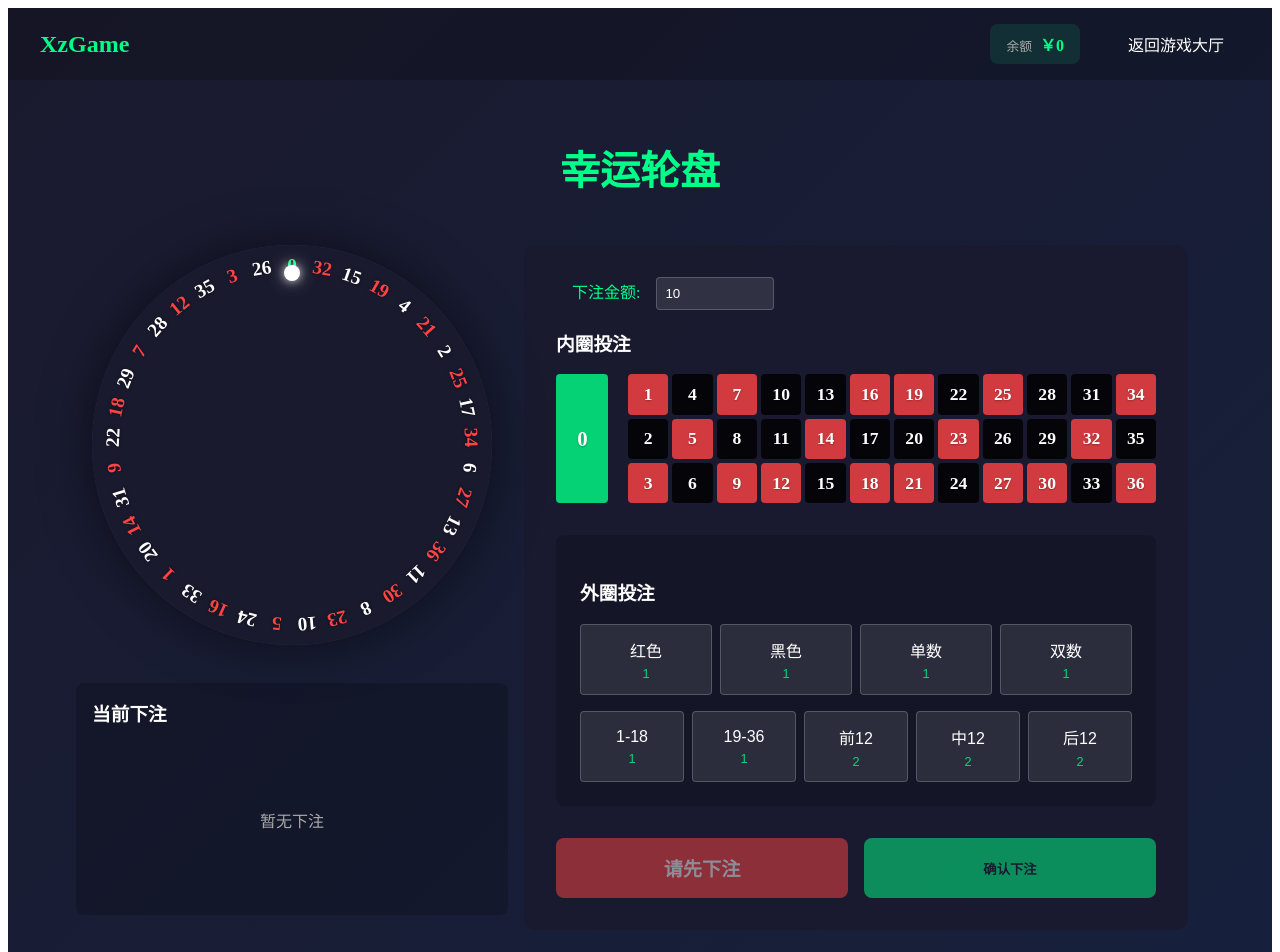
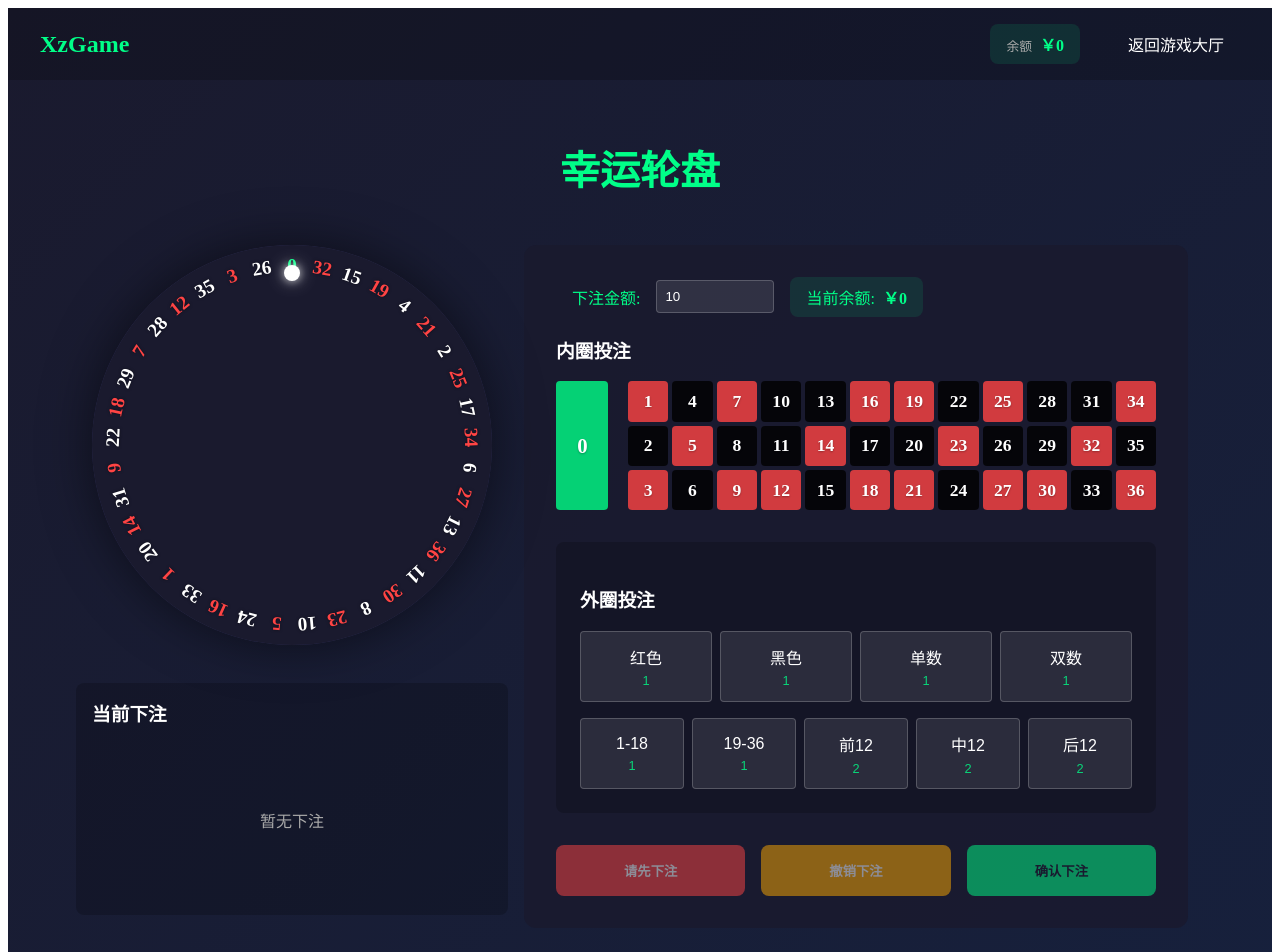
Before and after one commit to Monika18Y/casino, a Vue app: page /games/live/roulette in a window 1280 px wide. Shown: the top 952 px of the page. Built offline with nearby package versions, Linux system fonts and the light colour scheme; sample sign-in values are in the browser's storage.

Commit message:
新增撤注功能，优化视觉和用户体验

```diff
--- a/src/views/games/live/Roulette.vue
+++ b/src/views/games/live/Roulette.vue
@@ -73,6 +73,10 @@
               :max="userBalance"
               :disabled="isSpinning"
             >
+            <div class="current-balance">
+              <span>当前余额:</span>
+              <span class="balance-value">￥{{ userBalance }}</span>
+            </div>
           </div>
 
           <!-- 内圈投注 -->
@@ -152,6 +156,13 @@
               @click="spinWheel"
             >
               {{ isSpinning ? '旋转中...' : currentBets.length === 0 ? '请先下注' : '开始旋转' }}
+            </button>
+            <button
+              class="cancel-btn"
+              :disabled="isSpinning || currentBets.length === 0"
+              @click="cancelBets"
+            >
+              撤销下注
             </button>
             <button
               class="place-bet-btn"
@@ -496,6 +507,23 @@ export default {
       const allBets = [...this.outsideBetsRow1, ...this.outsideBetsRow2];
       const bet = allBets.find(b => b.type === type);
       return bet ? bet.name : type;
+    },
+    // 新增：撤销所有下注
+    cancelBets() {
+      if (this.isSpinning || this.currentBets.length === 0) return;
+
+      // 计算需要返还的总金额
+      let totalRefund = 0;
+      this.currentBets.forEach(bet => {
+        totalRefund += bet.amount;
+      });
+
+      // 返还金额到用户余额
+      this.userBalance += totalRefund;
+      this.updateUserBalance();
+
+      // 清空当前下注
+      this.currentBets = [];
     }
   },
   mounted() {
@@ -601,6 +629,10 @@ h1 {
   gap: 2rem;
   justify-content: center;
   align-items: flex-start;
+  user-select: none;
+  -webkit-user-select: none;
+  -moz-user-select: none;
+  -ms-user-select: none;
 }
 
 .roulette-section {
@@ -608,6 +640,10 @@ h1 {
   flex-direction: column;
   align-items: center;
   height: 100%;
+  user-select: none;
+  -webkit-user-select: none;
+  -moz-user-select: none;
+  -ms-user-select: none;
 }
 
 .wheel-container {
@@ -726,22 +762,67 @@ h1 {
 .number.green { color: #00ff88; }
 
 .spin-btn {
-  padding: 1rem 2rem;
-  font-size: 1.2rem;
+  flex: 1;
+  padding: 1rem;
+  background: #ff4444;
+  color: white;
+  border: none;
+  border-radius: 8px;
+  cursor: pointer;
+  font-weight: bold;
+  transition: all 0.3s ease;
+}
+
+.spin-btn:hover:not(:disabled) {
+  transform: translateY(-2px);
+  box-shadow: 0 4px 12px rgba(255, 68, 68, 0.2);
+}
+
+.spin-btn:disabled {
+  opacity: 0.5;
+  cursor: not-allowed;
+}
+
+.cancel-btn {
+  flex: 1;
+  padding: 1rem;
+  background: #ffaa00;
+  color: white;
+  border: none;
+  border-radius: 8px;
+  cursor: pointer;
+  font-weight: bold;
+  transition: all 0.3s ease;
+}
+
+.cancel-btn:hover:not(:disabled) {
+  transform: translateY(-2px);
+  box-shadow: 0 4px 12px rgba(255, 170, 0, 0.2);
+}
+
+.cancel-btn:disabled {
+  opacity: 0.5;
+  cursor: not-allowed;
+}
+
+.place-bet-btn {
+  flex: 1;
+  padding: 1rem;
   background: #00ff88;
   color: #1a1a2e;
   border: none;
   border-radius: 8px;
   cursor: pointer;
+  font-weight: bold;
   transition: all 0.3s ease;
 }
 
-.spin-btn:hover:not(:disabled) {
+.place-bet-btn:hover:not(:disabled) {
   transform: translateY(-2px);
   box-shadow: 0 4px 12px rgba(0, 255, 136, 0.2);
 }
 
-.spin-btn:disabled {
+.place-bet-btn:disabled {
   opacity: 0.5;
   cursor: not-allowed;
 }
@@ -787,10 +868,18 @@ h1 {
   padding: 2rem;
   border-radius: 12px;
   width: 600px;
+  user-select: none;
+  -webkit-user-select: none;
+  -moz-user-select: none;
+  -ms-user-select: none;
 }
 
 .bet-amount {
   margin-bottom: 1.5rem;
+  display: flex;
+  align-items: center;
+  flex-wrap: wrap;
+  gap: 1rem;
 }
 
 .bet-amount input {
@@ -799,8 +888,21 @@ h1 {
   color: white;
   padding: 0.5rem;
   border-radius: 4px;
-  margin-left: 1rem;
   width: 100px;
+}
+
+.current-balance {
+  background: rgba(0, 255, 136, 0.1);
+  padding: 0.5rem 1rem;
+  border-radius: 8px;
+  display: flex;
+  align-items: center;
+  gap: 0.5rem;
+}
+
+.balance-value {
+  color: #00ff88;
+  font-weight: bold;
 }
 
 .inside-bets {
@@ -962,7 +1064,7 @@ h1 {
 }
 
 .place-bet-btn {
-  width: 100%;
+  flex: 1;
   padding: 1rem;
   background: #00ff88;
   color: #1a1a2e;
@@ -1153,6 +1255,28 @@ h1 {
   cursor: not-allowed;
 }
 
+.cancel-btn {
+  flex: 1;
+  padding: 1rem;
+  background: #ffaa00;
+  color: white;
+  border: none;
+  border-radius: 8px;
+  cursor: pointer;
+  font-weight: bold;
+  transition: all 0.3s ease;
+}
+
+.cancel-btn:hover:not(:disabled) {
+  transform: translateY(-2px);
+  box-shadow: 0 4px 12px rgba(255, 170, 0, 0.2);
+}
+
+.cancel-btn:disabled {
+  opacity: 0.5;
+  cursor: not-allowed;
+}
+
 .place-bet-btn {
   flex: 1;
   padding: 1rem;
```
